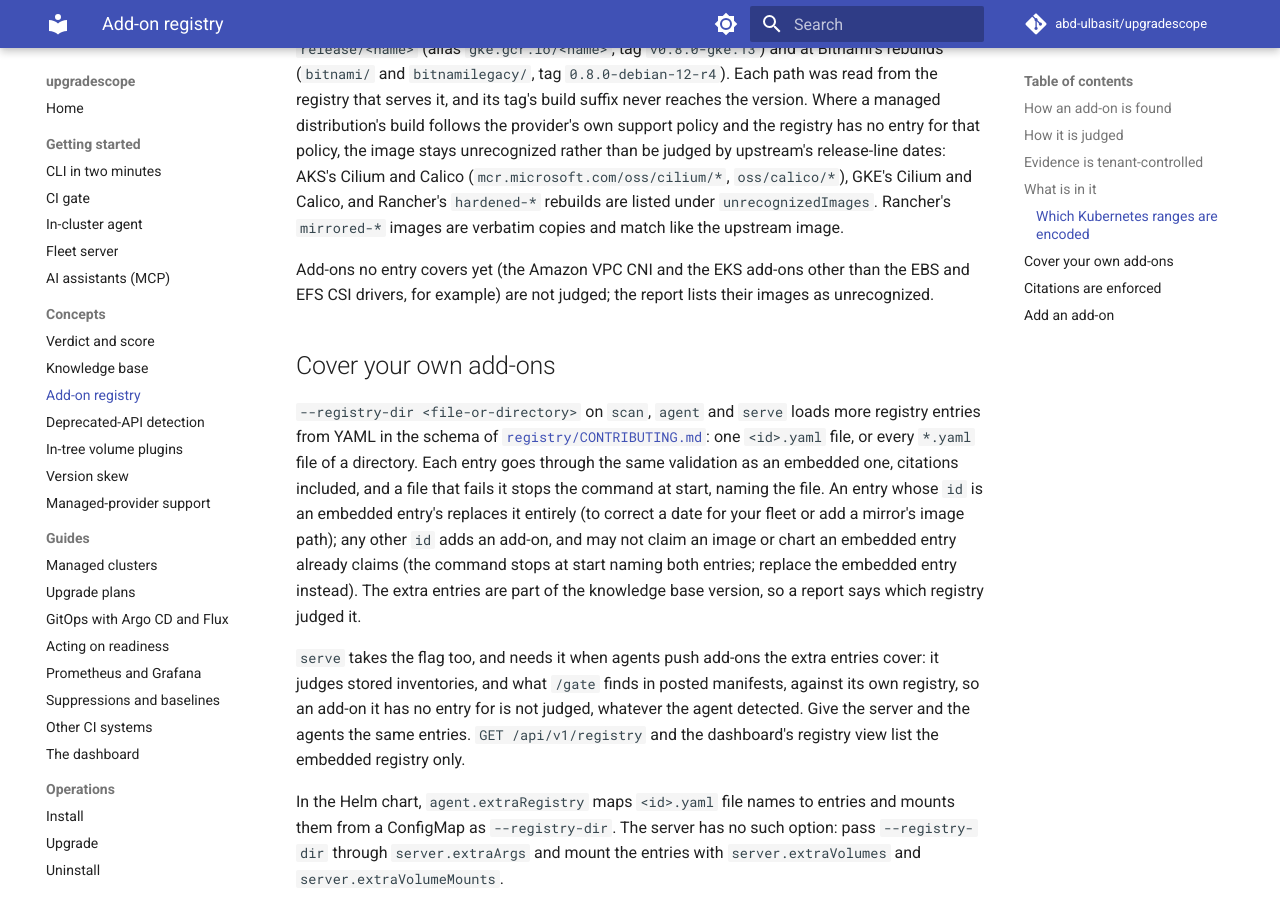
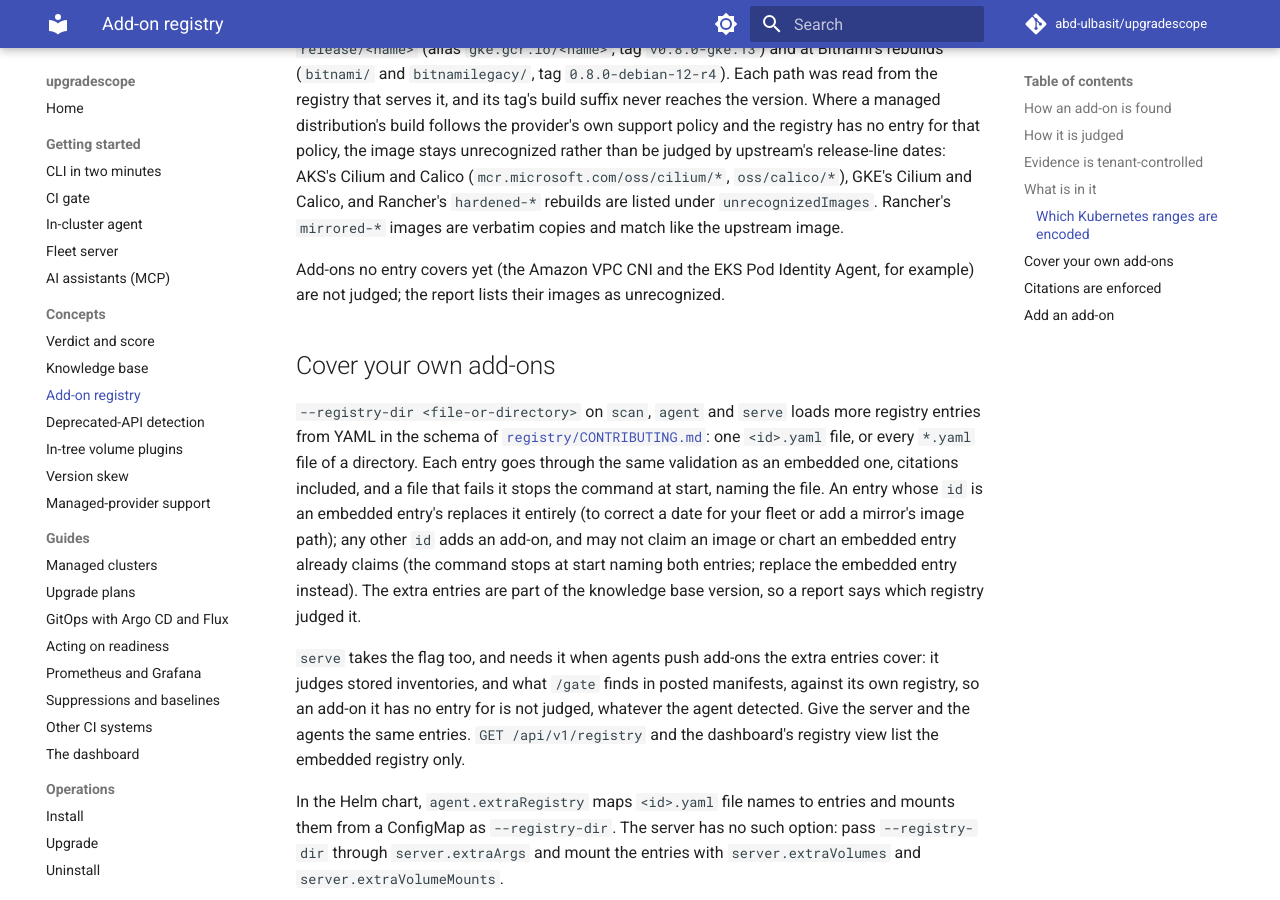
Before and after one commit to abd-ulbasit/upgradescope, an MkDocs documentation site: the page built from docs/concepts/addon-registry.md, in a window 1280 px wide and 900 px high, scrolled down 8280 px. Built offline with MkDocs 1.6.1 and Material for MkDocs 9.7.7, drawn with Linux system fonts in a browser that asks for light colours; comment, search, counter and statistics services are not loaded.

Commit message:
docs(registry): name the EKS add-ons that have no entry
The registry page and AO-10 said every EKS add-on other than the EBS and
EFS CSI drivers goes unjudged, but CoreDNS's eks/coredns image and the AWS
Load Balancer Controller's eks/ image are matched too. Name the add-ons
that really have no entry: the Amazon VPC CNI and the EKS Pod Identity
Agent.

Co-Authored-By: Claude Fable 5 <noreply@anthropic.com>

```diff
--- a/docs/concepts/addon-registry.md
+++ b/docs/concepts/addon-registry.md
@@ -325,9 +325,9 @@ and Rancher's `hardened-*` rebuilds are listed under `unrecognizedImages`.
 Rancher's `mirrored-*` images are verbatim copies and match like the upstream
 image.
 
-Add-ons no entry covers yet (the Amazon VPC CNI and the EKS add-ons other
-than the EBS and EFS CSI drivers, for example) are not judged; the report
-lists their images as unrecognized.
+Add-ons no entry covers yet (the Amazon VPC CNI and the EKS Pod Identity
+Agent, for example) are not judged; the report lists their images as
+unrecognized.
 
 ## Cover your own add-ons
 
```
Also changed, not shown: docs/claims.md (+1 -1 lines).
